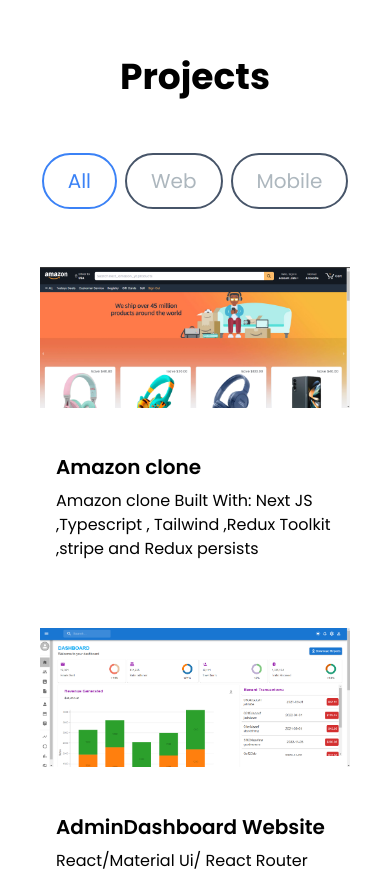
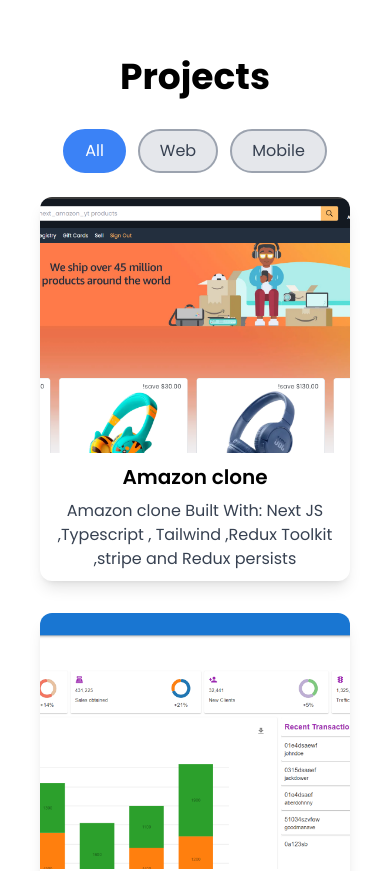
Before and after one commit to Moustafa-Elsayed/personal-portfolio, a Next.js app: page / in a window 390 px wide. Shown: the part 4820-5691 px from the top of the page. Built offline with nearby package versions, Linux system fonts and the light colour scheme.

Commit message:
add new feature

```diff
--- a/src/components/Footer.jsx
+++ b/src/components/Footer.jsx
@@ -58,7 +58,7 @@
               }}
             />
           </Link>
-          <Link href="https://www.linkedin.com/in/moustafa-hashem-0718872b7/">
+          <Link href="https://www.linkedin.com/public-profile/settings?trk=d_flagship3_profile_self_view_public_profile">
             <LinkedInIcon
               sx={{
                 fontSize: "45px",
--- a/src/components/HeroSection.jsx
+++ b/src/components/HeroSection.jsx
@@ -67,7 +67,7 @@
                   }}
                 />
               </Link>
-              <Link href="https://www.linkedin.com/in/moustafa-hashem-0718872b7/">
+              <Link href="https://www.linkedin.com/public-profile/settings?trk=d_flagship3_profile_self_view_public_profile">
                 <LinkedInIcon
                   sx={{
                     fontSize: "45px",
--- a/src/components/projects/ProjectCard.jsx
+++ b/src/components/projects/ProjectCard.jsx
@@ -4,29 +4,36 @@
 
 const ProjectCard = ({ imgUrl, title, description, gitUrl, previewUrl }) => {
   return (
-    <div >
+    <div className="group bg-white dark:bg-[#1a1a1a] rounded-xl shadow-lg hover:shadow-2xl transition-shadow duration-300 h-96 flex flex-col">
+      {/* Image Section */}
       <div
-        className="h-52 md:h-72 rounded-t-xl relative group "
-        style={{ background: `url(${imgUrl})`, backgroundSize: "contain", backgroundRepeat: "no-repeat", backgroundPosition: "center" }}
+        className="h-2/3 rounded-t-xl relative"
+        style={{
+          background: `url(${imgUrl})`,
+          backgroundSize: "cover",
+          backgroundPosition: "center",
+        }}
       >
-        <div className="overlay items-center justify-center absolute top-0 left-0 w-full h-full bg-[#181818] bg-opacity-0 hidden group-hover:flex group-hover:bg-opacity-80 transition-all duration-500 ">
-          <Link
-            href={gitUrl}
-            className="h-14 w-14 mr-2 border-2 relative rounded-full border-[#ADB7BE] hover:border-white group/link"
-          >
-            <CodeBracketIcon className="h-10 w-10 text-[#ADB7BE] absolute top-1/2 left-1/2 transform -translate-x-1/2 -translate-y-1/2  cursor-pointer group-hover/link:text-white" />
-          </Link>
-          <Link
-            href={previewUrl}
-            className="h-14 w-14 border-2 relative rounded-full border-[#ADB7BE] hover:border-white group/link"
-          >
-            <EyeIcon className="h-10 w-10 text-[#ADB7BE] absolute top-1/2 left-1/2 transform -translate-x-1/2 -translate-y-1/2  cursor-pointer group-hover/link:text-white" />
-          </Link>
+        <div className="absolute inset-0 bg-gradient-to-b from-transparent to-black opacity-0 group-hover:opacity-80 transition-opacity duration-300 flex items-center justify-center">
+          <div className="flex gap-4">
+            <Link href={gitUrl}>
+              <div className="h-12 w-12 flex items-center justify-center rounded-full bg-gray-800 hover:bg-white transition-colors duration-300">
+                <CodeBracketIcon className="h-8 w-8 text-white " />
+              </div>
+            </Link>
+            <Link href={previewUrl}>
+              <div className="h-12 w-12 flex items-center justify-center rounded-full bg-gray-800 hover:bg-white transition-colors duration-300">
+                <EyeIcon className="h-8 w-8 text-white " />
+              </div>
+            </Link>
+          </div>
         </div>
       </div>
-      <div className="text-white rounded-b-xl mt-3 bg-[#181818]py-6 px-4 ">
-        <h5 className="text-xl font-semibold mb-2 text-black dark:text-white" >{title}</h5>
-        <p className="text-black dark:text-[#ADB7BE]">{description}</p>
+
+      {/* Content Section */}
+      <div className="h-1/3 p-4 flex flex-col justify-center text-center">
+        <h5 className="text-xl font-semibold mb-2 text-black dark:text-white">{title}</h5>
+        <p className="text-gray-700 dark:text-gray-400">{description}</p>
       </div>
     </div>
   );
--- a/src/components/projects/ProjectSection.jsx
+++ b/src/components/projects/ProjectSection.jsx
@@ -1,4 +1,4 @@
-"use client";
+"use client"
 import React, { useState, useRef } from "react";
 import ProjectCard from "./ProjectCard";
 import ProjectTag from "./ProjectTag";
@@ -123,15 +123,12 @@
     previewUrl: "https://github.com/Moustafa-Elsayed/FaceBookClone",
   },
 ];
-
 const ProjectsSection = () => {
   const [tag, setTag] = useState("All");
   const ref = useRef(null);
   const isInView = useInView(ref, { once: true });
 
-  const handleTagChange = (newTag) => {
-    setTag(newTag);
-  };
+  const handleTagChange = (newTag) => setTag(newTag);
 
   const filteredProjects = projectsData.filter((project) =>
     project.tag.includes(tag)
@@ -143,35 +140,23 @@
   };
 
   return (
-    <section id="projects" className="sm:pt-28  pt-24">
+    <section id="projects" className="sm:pt-28 pt-24">
       <h2 className="text-center text-4xl font-bold text-black dark:text-white mt-4 mb-8 md:mb-12">
         Projects
       </h2>
-      <div className="text-white flex flex-row justify-center items-center gap-2 py-6">
-        <ProjectTag
-          onClick={handleTagChange}
-          name="All"
-          isSelected={tag === "All"}
-        />
-        <ProjectTag
-          onClick={handleTagChange}
-          name="Web"
-          isSelected={tag === "Web"}
-        />
-        <ProjectTag
-          onClick={handleTagChange}
-          name="Mobile"
-          isSelected={tag === "Mobile"}
-        />
+      <div className="flex justify-center items-center gap-3 mb-6">
+        <ProjectTag onClick={handleTagChange} name="All" isSelected={tag === "All"} />
+        <ProjectTag onClick={handleTagChange} name="Web" isSelected={tag === "Web"} />
+        <ProjectTag onClick={handleTagChange} name="Mobile" isSelected={tag === "Mobile"} />
       </div>
-      <ul ref={ref} className="grid md:grid-cols-3 gap-8 md:gap-12">
+      <ul ref={ref} className="grid grid-cols-1 md:grid-cols-2 lg:grid-cols-3 gap-8">
         {filteredProjects.map((project, index) => (
           <motion.li
-            key={index}
+            key={project.id}
             variants={cardVariants}
             initial="initial"
             animate={isInView ? "animate" : "initial"}
-            transition={{ duration: 0.3, delay: index * 0.4 }}
+            transition={{ duration: 0.3, delay: index * 0.2 }}
           >
             <ProjectCard
               key={project.id}
--- a/src/components/projects/ProjectTag.jsx
+++ b/src/components/projects/ProjectTag.jsx
@@ -2,11 +2,12 @@
 
 const ProjectTag = ({ name, onClick, isSelected }) => {
   const buttonStyles = isSelected
-    ? "text-blue-500 border-blue-500 dark:text-yellow-500 dark:border-yellow-500"
-    : "text-[#ADB7BE] border-slate-600 hover:border-blue-500 dark:hover:border-yellow-500";
+    ? "bg-blue-500 text-white border-blue-500"
+    : "bg-gray-200 text-gray-700 hover:bg-blue-100 border-gray-400 dark:bg-gray-800 dark:text-gray-400 dark:border-gray-600";
+
   return (
     <button
-      className={`${buttonStyles} rounded-full border-2 px-6 py-3 text-xl cursor-pointer`}
+      className={`${buttonStyles} rounded-full border-2 px-5 py-2 transition-all duration-300 ease-in-out`}
       onClick={() => onClick(name)}
     >
       {name}
```
